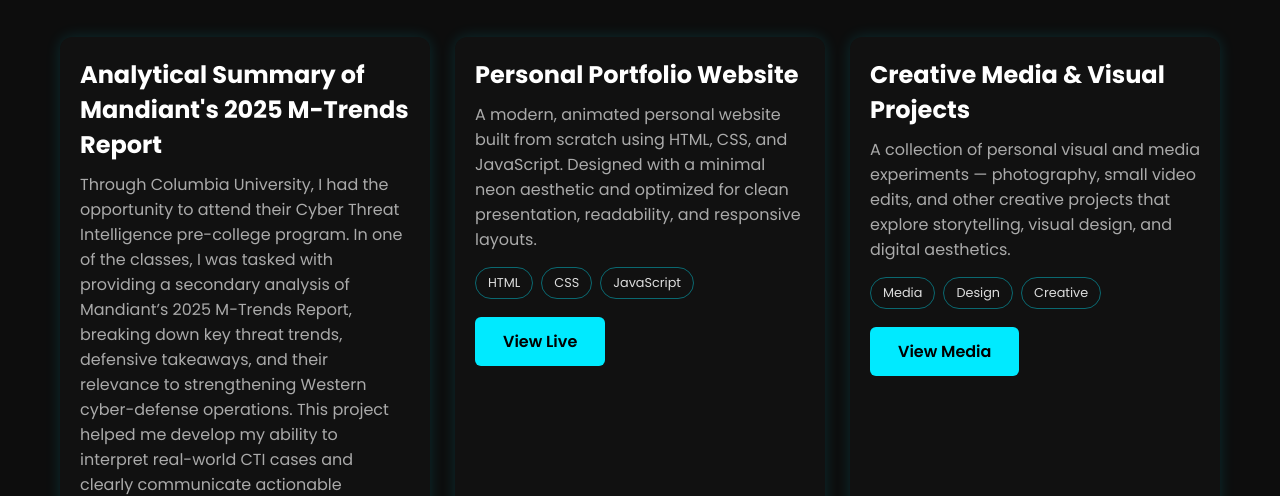
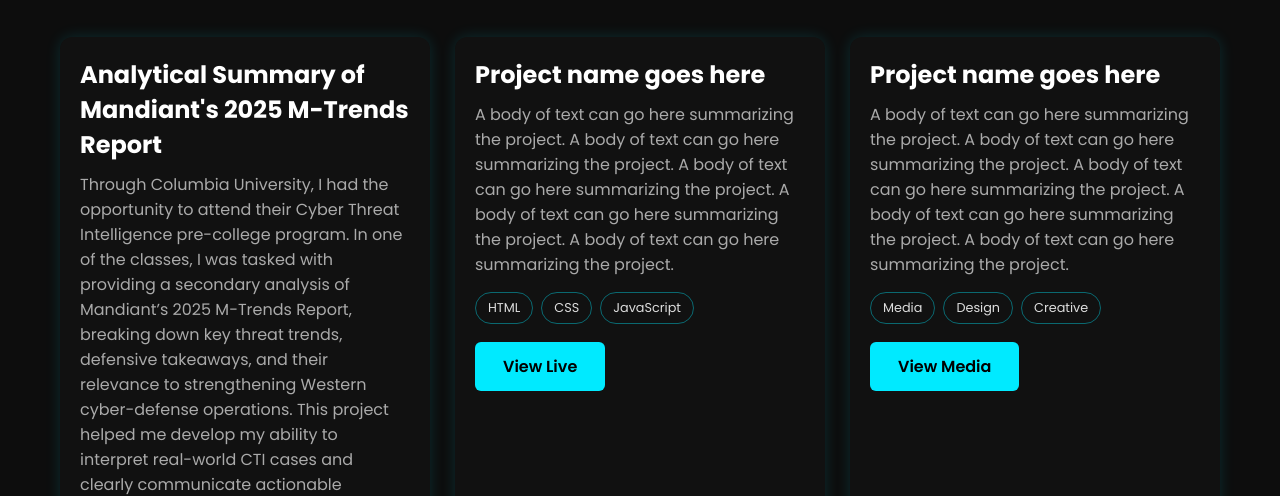
Before and after one commit to tuckereklund/tuckereklund.github.io, a plain HTML site: page projects.html in a window 1280 px wide. Shown: the part 305-801 px from the top of the page. Drawn offline with Linux system fonts and the light colour scheme.

Commit message:
Update projects.html

```diff
--- a/projects.html
+++ b/projects.html
@@ -60,11 +60,13 @@
 
       <!-- 🟣 PROJECT 2 -->
       <article class="project-card reveal">
-        <h2>Personal Portfolio Website</h2>
+        <h2>Project name goes here</h2>
         <p>
-          A modern, animated personal website built from scratch using HTML, CSS,
-          and JavaScript. Designed with a minimal neon aesthetic and optimized for
-          clean presentation, readability, and responsive layouts.
+          A body of text can go here summarizing the project.
+          A body of text can go here summarizing the project.
+          A body of text can go here summarizing the project.
+          A body of text can go here summarizing the project.
+          A body of text can go here summarizing the project.
         </p>
         <ul class="tag-list">
           <li>HTML</li>
@@ -78,11 +80,13 @@
 
       <!-- 🟡 PROJECT 3 -->
       <article class="project-card reveal">
-        <h2>Creative Media & Visual Projects</h2>
+        <h2>Project name goes here</h2>
         <p>
-          A collection of personal visual and media experiments — photography,
-          small video edits, and other creative projects that explore storytelling,
-          visual design, and digital aesthetics.
+          A body of text can go here summarizing the project.
+          A body of text can go here summarizing the project.
+          A body of text can go here summarizing the project.
+          A body of text can go here summarizing the project.
+          A body of text can go here summarizing the project.
         </p>
         <ul class="tag-list">
           <li>Media</li>
```
